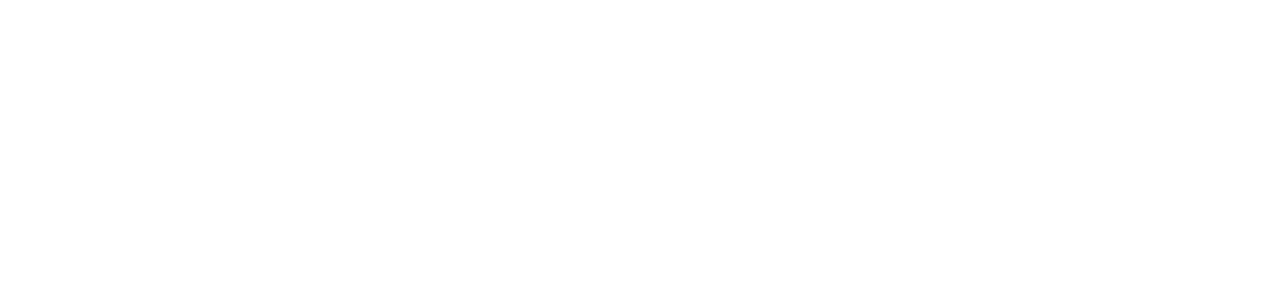
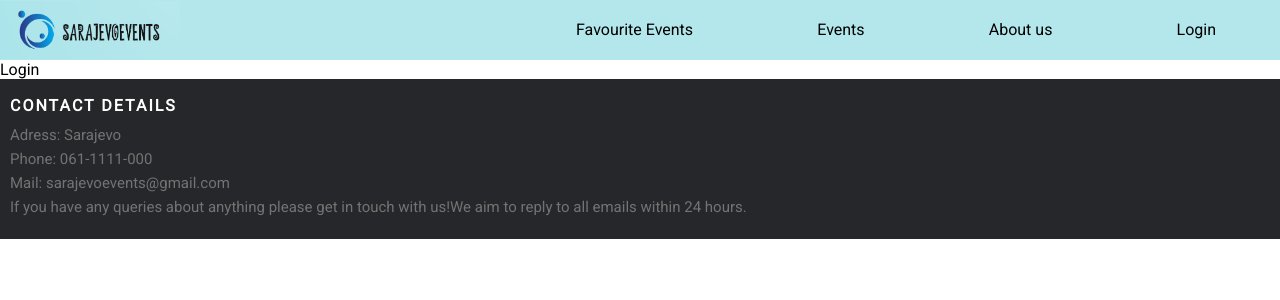
Before and after one commit to SelmaAljicevic/SarajevoEventsZavrsni, a React (Create React App) app: page /login in a window 1280 px wide. Shown: the top 300 px of the page. Built offline with nearby package versions, Linux system fonts and the light colour scheme.

Commit message:
code refactored

```diff
--- a/src/App.js
+++ b/src/App.js
@@ -3,14 +3,7 @@
 
 import Events from "screens/Events/Events";
 import FavoriteEvents from "screens/FavoriteEvents/FavoriteEvents";
-// import ThingsToDo from "./screens/ThingsToDo/thingstodo";
-// import Events from "./screens/Events/events";
-// import Hotels from "./screens/Hotels/hotels";
-// import Parks from "./screens/Parks/parks";
-// import Sports from "./screens/Sports/sports";
-// import Cinema from "./screens/Cinema/cinema";
-// import Theatre from "./screens/Theatre/theatre";
-// import History from "./screens/History/history";
+import { Login } from "screens/Login/Login";
 
 import "./App.css";
 
@@ -22,6 +15,7 @@
         <Route exact path="/favorite-events" component={FavoriteEvents} />
         <Route exact path="/events" component={Events} />
         <Route exact path="/about-us" component={AboutUs} />
+        <Route exact path="/login" component={Login} />
       </Switch>
     </BrowserRouter>
   );
--- a/src/components/Footer/Footer.js
+++ b/src/components/Footer/Footer.js
@@ -13,7 +13,6 @@
           </div>
 
           <div class="col-xs-6 col-md-3">
-            <h6></h6>
             <p class="text-justify">
               If you have any queries about anything please get in touch with
               us!We aim to reply to all emails within 24 hours.
--- a/src/components/NavBar/NavBar.js
+++ b/src/components/NavBar/NavBar.js
@@ -6,7 +6,7 @@
   return (
     <div className="navbar">
       <div className="navbar-wrapper">
-        <img src={SarajevoEventsLogo2} width="180px" />
+        <img src={SarajevoEventsLogo2} alt="logo" width="180px" />
         <div className="menu-items">
           <Link className="menu-item" to="/">
             Favourite Events
@@ -17,6 +17,9 @@
           <Link className="menu-item" to="/about-us">
             About us
           </Link>
+          <Link className="menu-item" to="/login">
+            Login
+          </Link>
         </div>
       </div>
     </div>
--- a/src/components/Page/Page.js
+++ b/src/components/Page/Page.js
@@ -1,11 +1,16 @@
+import styled from "styled-components";
 import Footer from "../Footer/Footer";
 import NavBar from "../NavBar/NavBar";
+
+const ContentWrapper = styled.div`
+  min-height: 60%;
+`;
 
 export const Page = ({ children }) => {
   return (
     <>
       <NavBar />
-      {children}
+      <ContentWrapper>{children}</ContentWrapper>
       <Footer />
     </>
   );
--- a/src/screens/FavoriteEvents/FavoriteEvents.js
+++ b/src/screens/FavoriteEvents/FavoriteEvents.js
@@ -1,11 +1,8 @@
 import { useEffect, useState } from "react";
 import styled from "styled-components";
 
-import { Button } from "components";
+import { Button, Page } from "components";
 import { useEvents } from "hooks";
-
-import NavBar from "../../components/NavBar/NavBar";
-import Footer from "../../components/Footer/Footer";
 
 import { Event } from "./Event";
 
@@ -58,8 +55,7 @@
   };
 
   return (
-    <>
-      <NavBar />
+    <Page>
       <Wrapper>
         {events.map((e, i) => {
           return <StyledEvent key={`event-${i}`} event={e} />;
@@ -72,8 +68,7 @@
           </StyledButton>
         )}
       </StyledButtonWrapper>
-      <Footer />
-    </>
+    </Page>
   );
 };
 
--- /dev/null
+++ b/src/screens/Login/Login.js
@@ -0,0 +1,5 @@
+import { Page } from "components";
+
+export const Login = () => {
+  return <Page>Login</Page>;
+};
```
Also changed, not shown: src/screens/Cinema/cinema.js (deleted, +0 -7 lines), src/screens/Events/_events.scss (deleted, +0 -34 lines), src/screens/Cinema/_cinema.scss (deleted), src/screens/FavoriteEvents/_favoriteEvents.scss (deleted).
